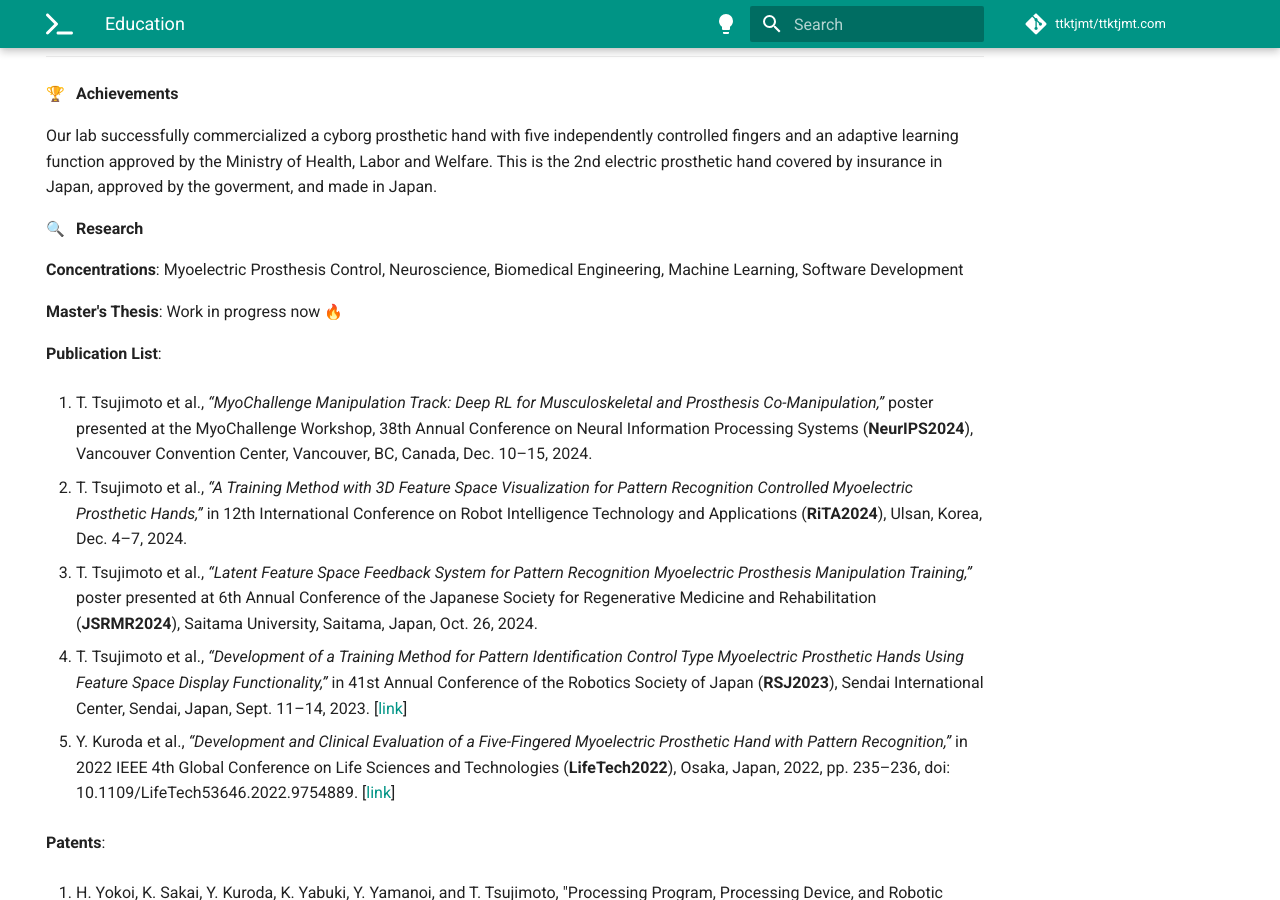
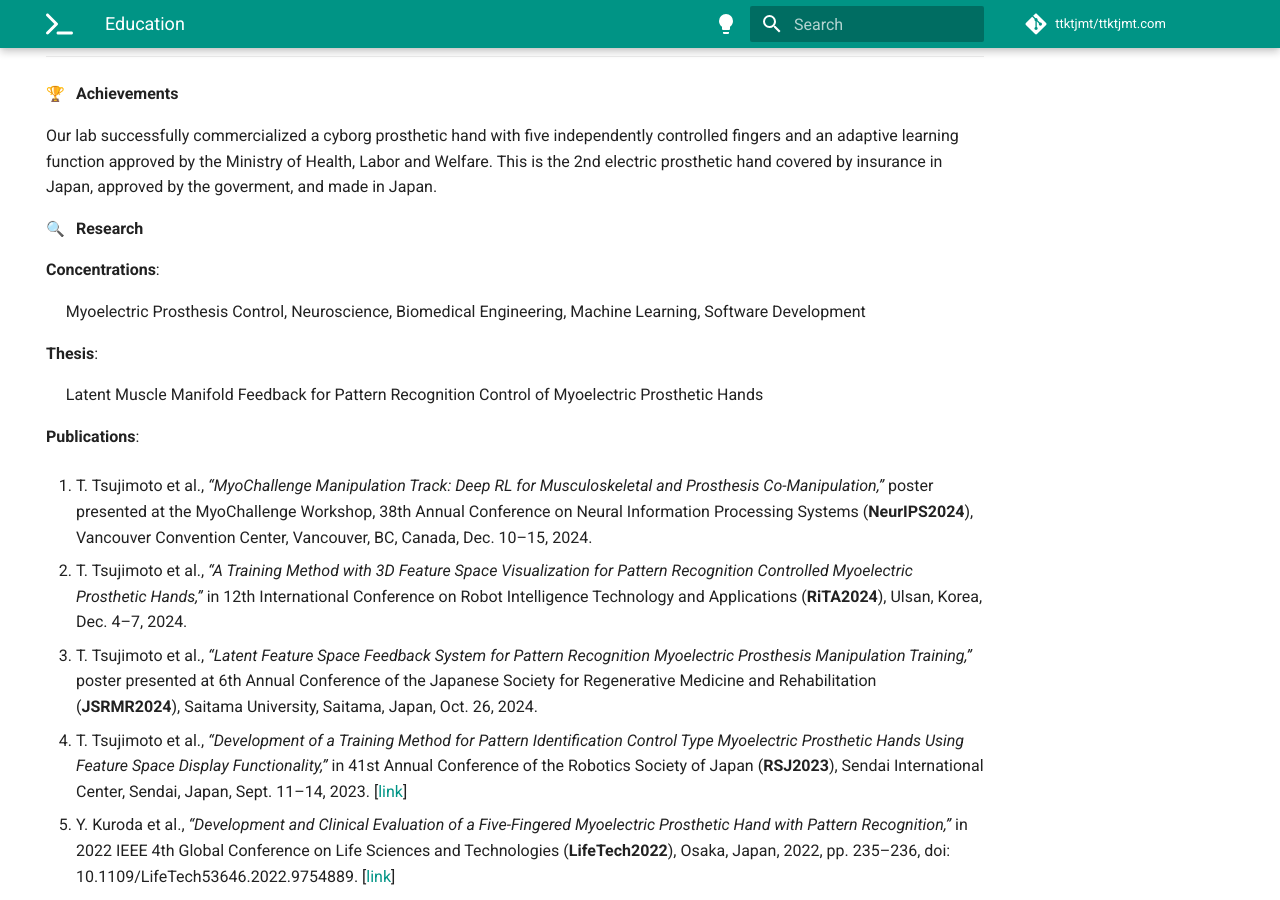
Before and after one commit to ttktjmt/ttktjmt.com, an MkDocs documentation site: the page built from docs/docs/education/index.md, in a window 1280 px wide and 900 px high, scrolled down 305 px. Built offline with MkDocs 1.6.1 and Material for MkDocs 9.7.7, drawn with Linux system fonts in a browser that asks for light colours; emoji names are drawn with the system emoji font; comment, search, counter and statistics services are not loaded.

Commit message:
Update education, experience, projects pages
Move education file under a new dir

```diff
--- a/docs/docs/education.md
+++ b/docs/docs/education/index.md
@@ -7,7 +7,7 @@
 <br>
 
 <!-- Master -->
-![UEC logo](img/logo-uec.jpg){:width="70rem" style="float: left; margin: 0rem 1rem; border-radius: 20%; overflow: hidden;"}
+![UEC logo](../img/logo-uec.jpg){:width="70rem" style="float: left; margin: 0rem 1rem; border-radius: 20%; overflow: hidden;"}
 
 <h1 style="margin: 0.8rem 0rem 0rem 5rem; font-weight: bold;">
     Master of Informatics and Engineering
@@ -24,11 +24,15 @@
 
 :mag: &nbsp; **Research** <br>
 
-**Concentrations**: Myoelectric Prosthesis Control, Neuroscience, Biomedical Engineering, Machine Learning, Software Development
+**Concentrations**:
 
-**Master's Thesis**: Work in progress now :fire:
+&nbsp;&nbsp;&nbsp;&nbsp; Myoelectric Prosthesis Control, Neuroscience, Biomedical Engineering, Machine Learning, Software Development
 
-**Publication List**:
+**Thesis**:
+
+&nbsp;&nbsp;&nbsp;&nbsp; Latent Muscle Manifold Feedback for Pattern Recognition Control of Myoelectric Prosthetic Hands
+
+**Publications**:
 
 1. T. Tsujimoto et al., _“MyoChallenge Manipulation Track: Deep RL for Musculoskeletal and Prosthesis Co-Manipulation,”_ poster presented at the MyoChallenge Workshop, 38th Annual Conference on Neural Information Processing Systems (**NeurIPS2024**), Vancouver Convention Center, Vancouver, BC, Canada, Dec. 10–15, 2024.
 
@@ -64,7 +68,7 @@
 <br><br>
 
 <!-- Bachelor2 -->
-![UEC logo](img/logo-uec.jpg){:width="70rem" style="float: left; margin: 0rem 1rem; border-radius: 20%; overflow: hidden;"}
+![UEC logo](../img/logo-uec.jpg){:width="70rem" style="float: left; margin: 0rem 1rem; border-radius: 20%; overflow: hidden;"}
 
 <h1 style="margin: 0.8rem 0rem 0rem 5rem; font-weight: bold;">
     Bachelor of Informatics and Engineering
--- a/docs/mkdocs.yml
+++ b/docs/mkdocs.yml
@@ -101,7 +101,7 @@
   - CI/CD: about/cicd.md
 - Projects: projects.md
 - Experience: experience.md
-- Education: education.md
+- Education: education/index.md
 - Blog:
   - blog/index.md
 - Contact: contact.md
```
Also changed, not shown: docs/docs/experience.md (+1 -1 lines), docs/docs/projects.md (+8 -5 lines).
